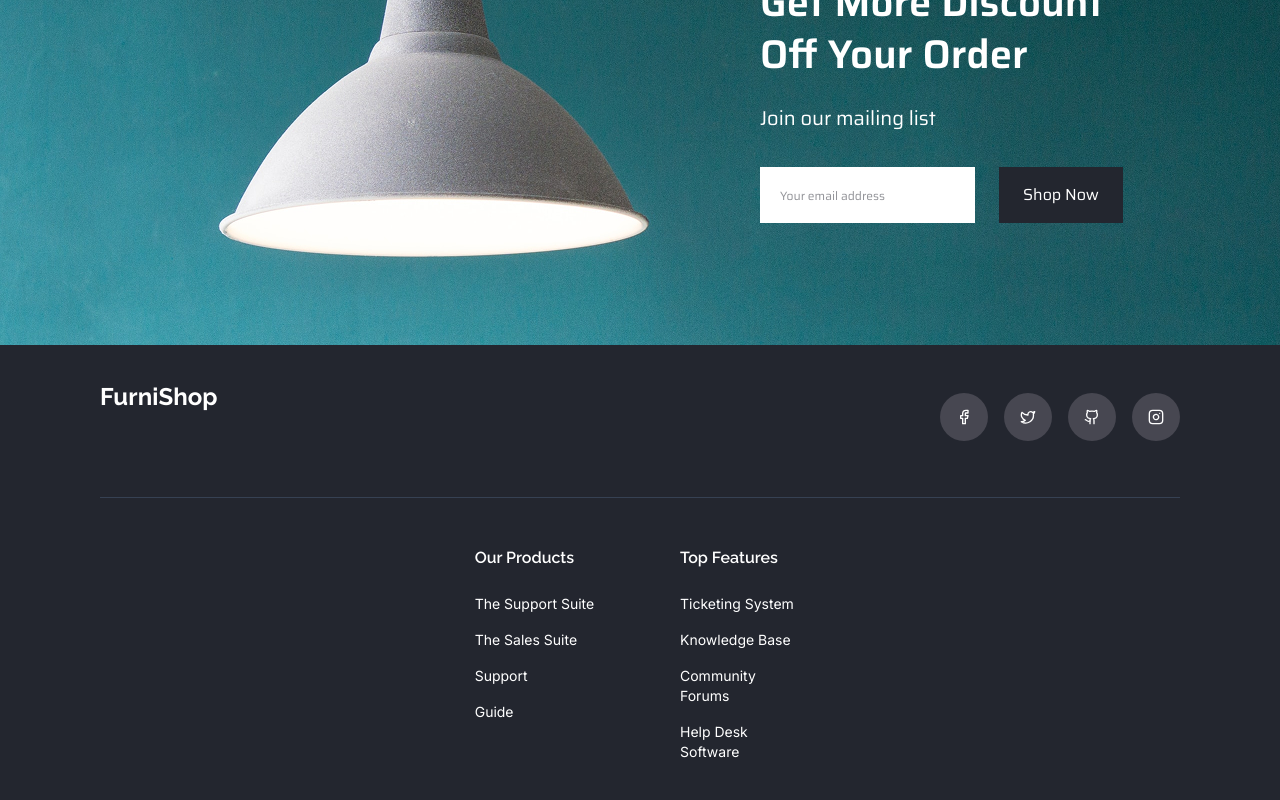
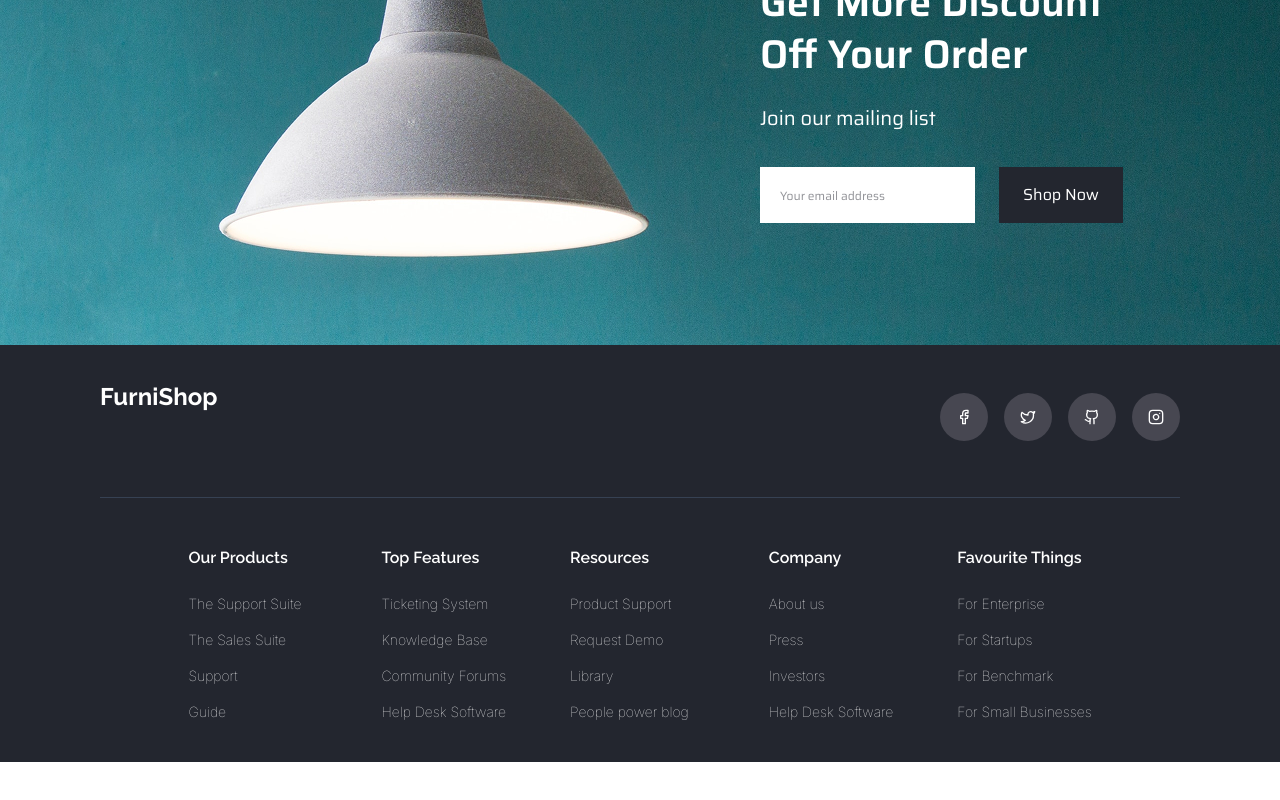
Before and after one commit to dns-2140/Furniture_Landingpage, a React (Vite) app: page / in a window 1280 px wide. Shown: the part 3232-4032 px from the top of the page. After the commit the page ends 3994 px from the top, so only its background shows below. Built offline with nearby package versions, Linux system fonts and the light colour scheme.

Commit message:
finish footer

```diff
--- a/src/components/Footer.jsx
+++ b/src/components/Footer.jsx
@@ -41,10 +41,12 @@ const Footer = () => {
 
       <div class="border-t border-gray-700 my-6 hidden md:block mb-12"></div>
 
-      <div className="flex md:justify-center items-center">
+      <div className="flex flex-col md:flex-row md:justify-center items-start gap-16 md:items-start">
+        <div className="group-1">
           {/*Our Products and Top Feature*/}
           <div className="flex gap-20">
-          <div className="flex flex-col w-1/2">
+            {/*Our Products*/}
+            <div className="flex flex-col ">
               <h3 class="font-raleway text-white font-semibold mb-6">
                 Our Products
               </h3>
@@ -71,7 +73,8 @@ const Footer = () => {
                 </li>
               </ul>
             </div>
-          <div className="flex flex-col w-1/2">
+            {/*Top Feature*/}
+            <div className="flex flex-col">
               <h3 class="font-raleway text-white font-semibold mb-6">
                 Top Features
               </h3>
@@ -100,6 +103,100 @@ const Footer = () => {
             </div>
           </div>
         </div>
+        <div className="group-2">
+          {/*Resources and Company*/}
+          <div className="flex gap-20">
+            {/*Resources*/}
+            <div className="flex flex-col">
+              <h3 class="font-raleway text-white font-semibold mb-6">
+                Resources
+              </h3>
+              <ul class="space-y-4 font-inter font-normal text-sm leading-5 tracking-normal flex flex-col">
+                <li>
+                  <a href="#" className="hover:text-white">
+                    Product Support
+                  </a>
+                </li>
+                <li>
+                  <a href="#" className="hover:text-white">
+                    Request Demo
+                  </a>
+                </li>
+                <li>
+                  <a href="#" className="hover:text-white">
+                    Library
+                  </a>
+                </li>
+                <li>
+                  <a href="#" className="hover:text-white">
+                    People power blog
+                  </a>
+                </li>
+              </ul>
+            </div>
+            {/*Company*/}
+            <div className="flex flex-col">
+              <h3 class="font-raleway text-white font-semibold mb-6">
+                Company
+              </h3>
+              <ul class="space-y-4 flex flex-col font-inter font-normal text-sm leading-5 tracking-normal">
+                <li>
+                  <a href="#" className="hover:text-white">
+                    About us
+                  </a>
+                </li>
+                <li>
+                  <a href="#" className="hover:text-white">
+                    Press
+                  </a>
+                </li>
+                <li>
+                  <a href="#" className="hover:text-white">
+                    Investors
+                  </a>
+                </li>
+                <li>
+                  <a href="#" className="hover:text-white">
+                    Help Desk Software
+                  </a>
+                </li>
+              </ul>
+            </div>
+          </div>
+        </div>
+        <div className="group-3">
+          {/*Favorite things*/}
+          <div className="flex gap-20">
+            <div className="flex flex-col">
+              <h3 class="font-raleway text-white font-semibold mb-6">
+                Favourite Things
+              </h3>
+              <ul class="space-y-4 font-inter font-normal text-sm leading-5 tracking-normal flex flex-col">
+                <li>
+                  <a href="#" className="hover:text-white">
+                    For Enterprise
+                  </a>
+                </li>
+                <li>
+                  <a href="#" className="hover:text-white">
+                    For Startups
+                  </a>
+                </li>
+                <li>
+                  <a href="#" className="hover:text-white">
+                    For Benchmark
+                  </a>
+                </li>
+                <li>
+                  <a href="#" className="hover:text-white">
+                    For Small Businesses
+                  </a>
+                </li>
+              </ul>
+            </div>
+          </div>
+        </div>
+      </div>
     </div>
   );
 };
--- a/src/input.css
+++ b/src/input.css
@@ -155,4 +155,6 @@ li {
 
 .footer li a {
   width: 100%;
+  font-weight: 100;
+  font-size: 14px;
 }
--- a/src/output.css
+++ b/src/output.css
@@ -9,7 +9,6 @@
       "Segoe UI Emoji", "Segoe UI Symbol", "Noto Color Emoji";
     --font-mono: ui-monospace, SFMono-Regular, Menlo, Monaco, Consolas, "Liberation Mono",
       "Courier New", monospace;
-    --color-red-300: oklch(80.8% 0.114 19.571);
     --color-pink-500: oklch(65.6% 0.241 354.308);
     --color-gray-400: oklch(70.7% 0.022 261.325);
     --color-gray-600: oklch(44.6% 0.03 256.802);
@@ -332,9 +331,6 @@
   .min-h-screen {
     min-height: 100vh;
   }
-  .w-1\/2 {
-    width: calc(1/2 * 100%);
-  }
   .w-\[36px\] {
     width: 36px;
   }
@@ -406,8 +402,14 @@
   .gap-8 {
     gap: calc(var(--spacing) * 8);
   }
+  .gap-16 {
+    gap: calc(var(--spacing) * 16);
+  }
   .gap-20 {
     gap: calc(var(--spacing) * 20);
+  }
+  .gap-32 {
+    gap: calc(var(--spacing) * 32);
   }
   .gap-\[50px\] {
     gap: 50px;
@@ -1080,6 +1082,8 @@ li {
 }
 .footer li a {
   width: 100%;
+  font-weight: 100;
+  font-size: 14px;
 }
 @property --tw-translate-x {
   syntax: "*";
```
Lines whose indentation alone changed are shown as unchanged.
